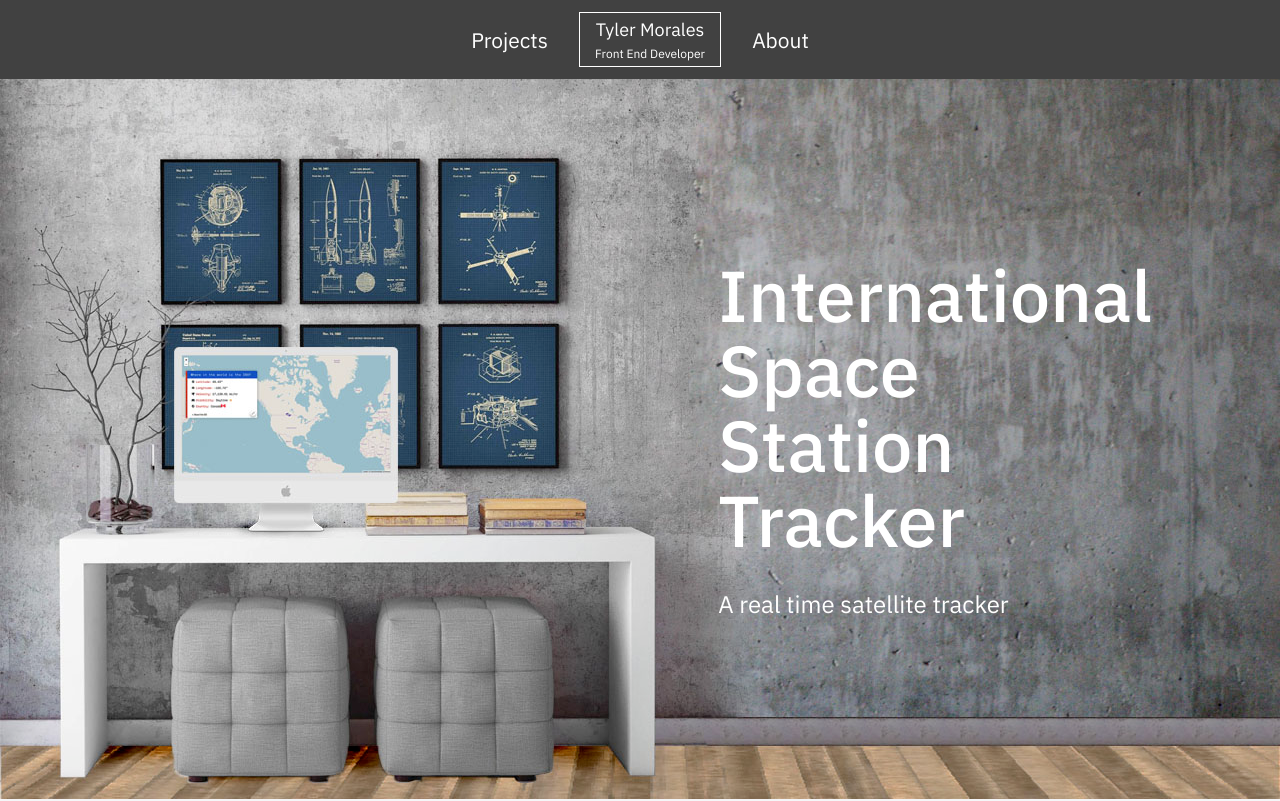
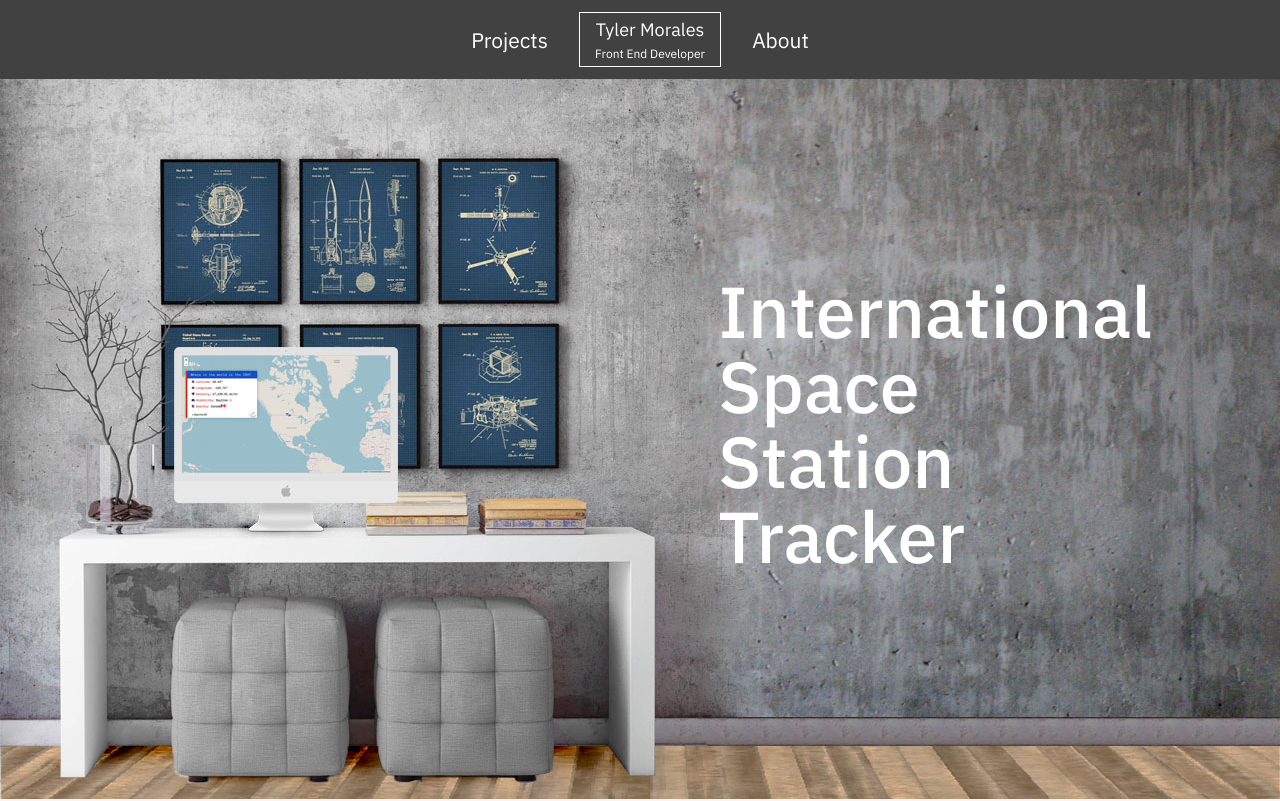
Before and after one commit to tyler-morales/portfolio-vue, a Vue app: page /iss_tracker in a window 1280 px wide. Shown: the top 801 px of the page. Built offline with nearby package versions, Linux system fonts and the light colour scheme.

Commit message:
♻️ Refactor hero on project page

```diff
--- /dev/null
+++ b/src/components/project/Hero.vue
@@ -0,0 +1,79 @@
+<template>
+  <div class="hero" :style="bgImage">
+    <div class="container">
+      <div class="text">
+        <h1 class="multiline-strikethrough">{{ hero.title }}</h1>
+        <h4>{{ hero.description }}</h4>
+      </div>
+    </div>
+  </div>
+</template>
+
+<script>
+export default {
+  props: {
+    hero: {
+      type: Object,
+      required: true
+    }
+  },
+  computed: {
+    bgImage() {
+      return {
+        backgroundImage: `url(${this.hero.image})`,
+        backgrountRepeat: 'no-repeat',
+        backgroundSize: 'cover'
+      }
+    }
+  }
+}
+</script>
+
+<style lang="scss" scoped>
+.hero {
+  height: 720px;
+
+  @include breakpoint(md) {
+    height: 360px;
+  }
+
+  .container {
+    height: 100%;
+    max-width: 80vw;
+    margin: 0 auto;
+    display: grid;
+    grid-template-columns: 1fr 1fr;
+    gap: 240px;
+    align-items: center;
+
+    @include breakpoint(sm) {
+      grid-template-columns: 1fr;
+      gap: 0;
+      text-align: center;
+    }
+
+    .text {
+      max-width: 600px;
+      grid-column: 2;
+      color: var(--white);
+      line-height: 75px;
+
+      h4 {
+        margin-top: 30px;
+      }
+    }
+  }
+}
+
+// .multiline-strikethrough {
+//   display: inline;
+//   // font-size: 4rem;
+//   // line-height 1em;
+//   background-image: linear-gradient(
+//     transparent 0.8ex,
+//     Rgb($color-secondary) 0.8ex,
+//     Rgb($color-secondary) 1.5ex,
+//     transparent 1.5ex
+//   );
+// }
+</style>
--- a/src/views/ISSTracker.vue
+++ b/src/views/ISSTracker.vue
@@ -1,16 +1,7 @@
 <template>
   <div class="project">
     <!-- HERO -->
-    <div class="hero">
-      <div class="container">
-        <div class="text">
-          <h1 class="multiline-strikethrough">
-            International Space Station Tracker
-          </h1>
-          <h4>A real time satellite tracker</h4>
-        </div>
-      </div>
-    </div>
+    <Hero :hero="hero" />
 
     <!-- MAIN CONTENT -->
     <main class="main-case">
@@ -53,13 +44,20 @@
 
 <script>
 import Snippets from '@/components/project/Snippets'
+import Hero from '@/components/project/Hero'
 
 export default {
   components: {
-    Snippets
+    Snippets,
+    Hero
   },
   data() {
     return {
+      hero: {
+        title: 'International Space Station Tracker',
+        subTitle: 'A real time satellite tracker',
+        image: require('../assets/images/iss_tracker/banner.jpg')
+      },
       snippets: [
         {
           name: 'Tech Stack 📚',
@@ -159,54 +157,4 @@ export default {
     }
   }
 }
-
-// .multiline-strikethrough {
-//   display: inline;
-//   // font-size: 4rem;
-//   // line-height 1em;
-//   background-image: linear-gradient(
-//     transparent 0.8ex,
-//     Rgb($color-secondary) 0.8ex,
-//     Rgb($color-secondary) 1.5ex,
-//     transparent 1.5ex
-//   );
-// }
-
-.hero {
-  height: 720px;
-  background-image: url('../assets/images/iss_tracker/banner.jpg');
-  background-repeat: no-repeat;
-  background-size: cover;
-
-  @include breakpoint(md) {
-    height: 360px;
-  }
-
-  .container {
-    height: 100%;
-    max-width: 80vw;
-    margin: 0 auto;
-    display: grid;
-    grid-template-columns: 1fr 1fr;
-    gap: 240px;
-    align-items: center;
-
-    @include breakpoint(sm) {
-      grid-template-columns: 1fr;
-      gap: 0;
-      text-align: center;
-    }
-
-    .text {
-      max-width: 600px;
-      grid-column: 2;
-      color: var(--white);
-      line-height: 75px;
-
-      h4 {
-        margin-top: 30px;
-      }
-    }
-  }
-}
 </style>
```
